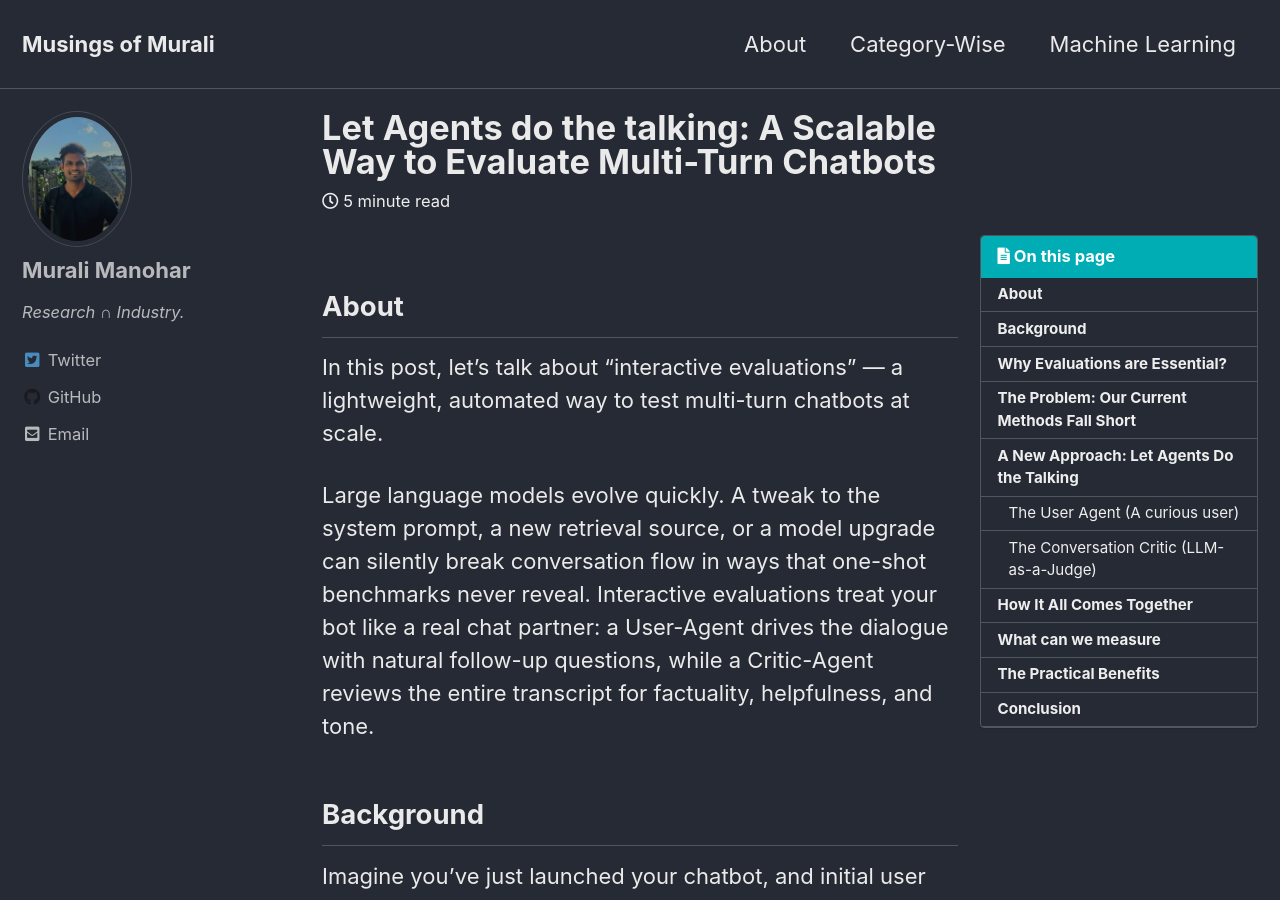
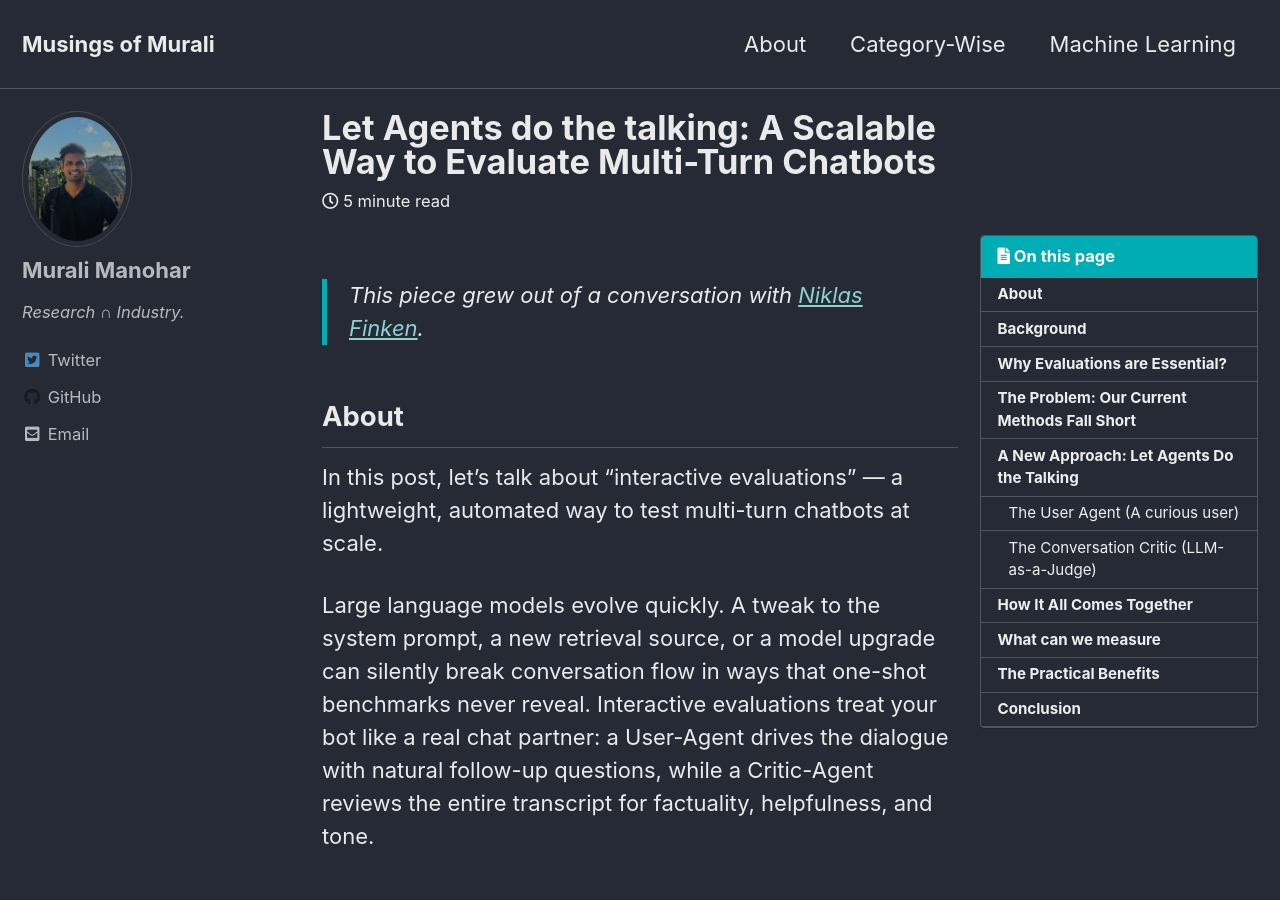
Before and after one commit to gitlost-murali/blogs, a Jekyll site: the page built from _posts/2025-06-17-interactive-evals.md, in a window 1280 px wide and 900 px high. Built offline with Jekyll 4.4.1, drawn with Linux system fonts in a browser that asks for light colours; cached includes are drawn as plain includes; comment, search, counter and statistics services are not loaded.

Commit message:
Add credit

```diff
--- a/_posts/2025-06-17-interactive-evals.md
+++ b/_posts/2025-06-17-interactive-evals.md
@@ -14,6 +14,8 @@ toc: true
 header:
   teaser: "assets/images/interactive-evals/thisisfine_wo_evals.png"
 ---
+
+> This piece grew out of a conversation with [Niklas Finken](https://www.linkedin.com/in/niklas-finken/).
 
 ## About
 
```
